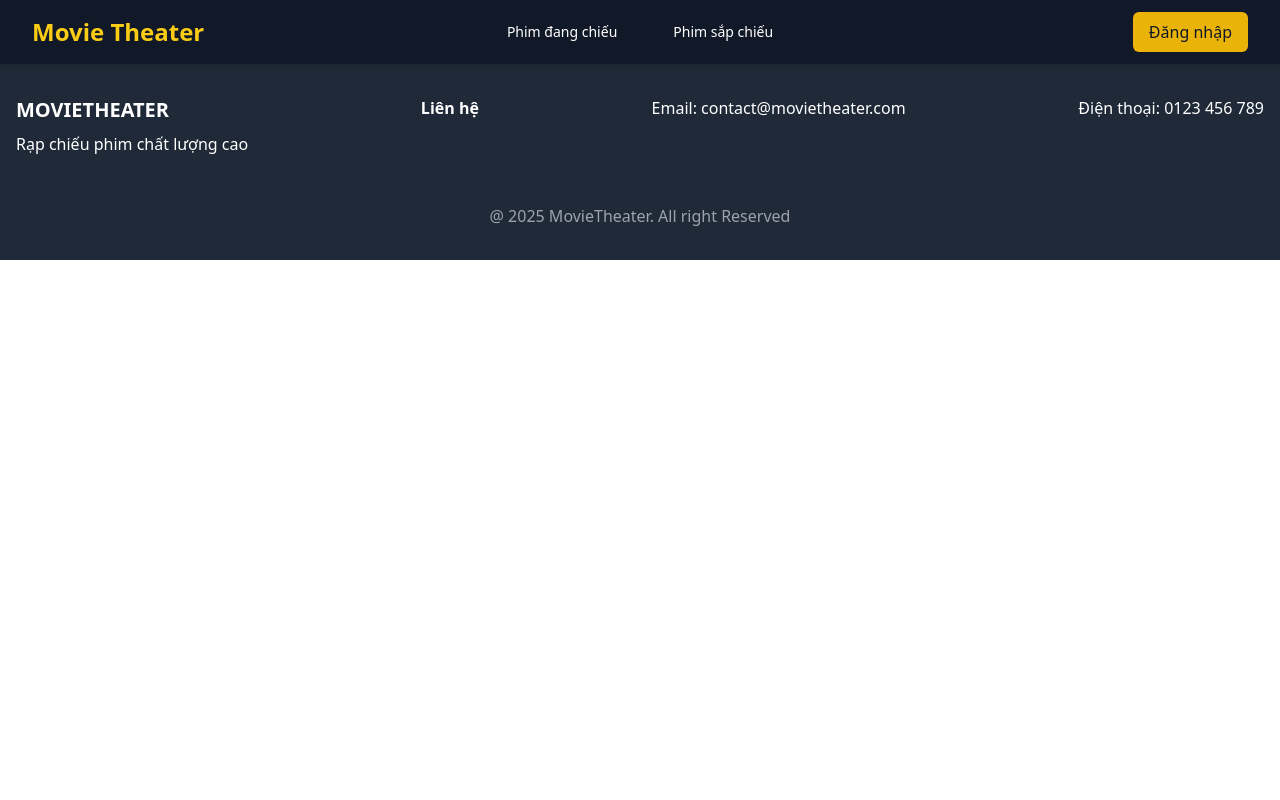
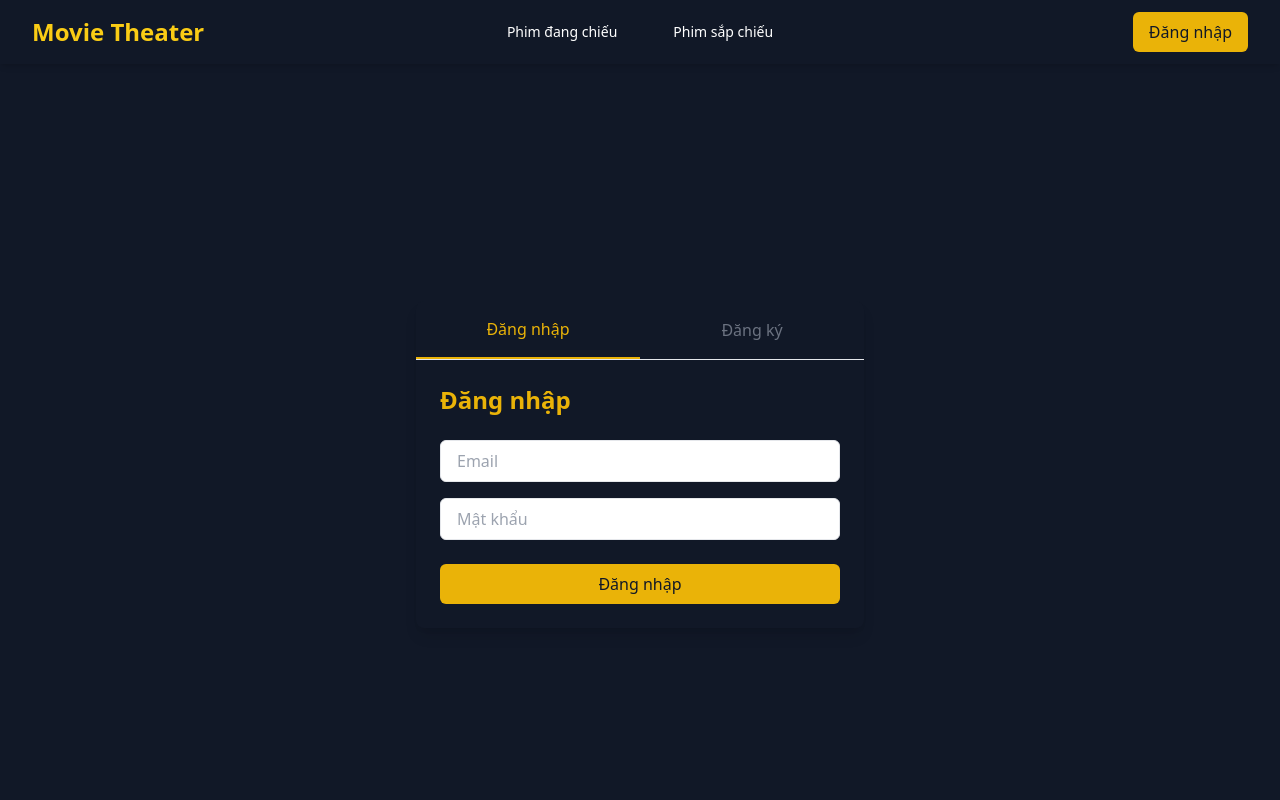
Before and after one commit to chaowei216/MovieTheater, a React (Vite) app in the folder Client/cinema-app/: page /login in a window 1280 px wide. Shown: the top 800 px of the page. Built offline with nearby package versions, Linux system fonts and the light colour scheme.

Commit message:
feat: Login and Register

```diff
--- a/Client/cinema-app/src/App.jsx
+++ b/Client/cinema-app/src/App.jsx
@@ -6,6 +6,7 @@ import Footer from "./Components/Footer";
 // import ComingSoon from "./Pages/ComingSoon";
 import MovieDetail from "./Pages/MovieDetail";
 import './index.css'
+import LoginRegister from "./Pages/LoginRegister";
 
 function App() {
   return (
@@ -17,6 +18,7 @@ function App() {
         <Route path="/" element={<Home />} />
         {/* <Route path="/now-showing" element={<NowShowing />} />
         <Route path="/coming-soon" element={<ComingSoon />} /> */}
+        <Route path="/login" element={<LoginRegister/>}/>
         <Route path="/movie/:id" element={<MovieDetail />} />
       </Routes>
 
--- /dev/null
+++ b/Client/cinema-app/src/Pages/LoginRegister.jsx
@@ -0,0 +1,183 @@
+import { useState } from "react"
+import {districtsByArea, favoriteCinemas} from "../data/area"
+
+const LoginRegister = () => {
+    const [activeTab, setActiveTab] = useState("login");
+
+    return (
+        <div className="flex items-center justify-center min-h-screen bg-gray-900 p-4">
+            <div className="bg-gray-900 rounded-lg w-full max-w-md overflow-hidden shadow-lg relative">
+                <div className="flex border-b">
+                    <button
+                        className={`flex-1 py-4 font-medium ${activeTab === "login" ? 'text-yellow-500 border-b-2 border-yellow-500' :'text-gray-500'}`}
+                        onClick={() => setActiveTab("login")}
+                    >
+                        Đăng nhập
+                    </button>
+                    <button
+                        className={`flex-1 py-4 font-medium ${activeTab === "register" ? 'text-yellow-500 border-b-2 border-yellow-500' :'text-gray-500'}`}
+                        onClick={() => setActiveTab("register")}
+                    >
+                        Đăng ký
+                    </button>
+                </div>
+
+                <div className="p-6">
+                    {activeTab === "login" ? (
+                        <LoginForm />
+                    ) : (
+                        <RegisterForm />
+                    )}
+                </div>
+            </div>
+        </div>
+    );
+};
+
+const LoginForm = () => {
+    const [email, setEmail] = useState("");
+    const [password, setPassword] = useState("");
+
+    const handleSubmit = (e) => {
+        e.preventDefault();
+        console.log(email, password);
+    };
+
+    return (
+        <form onSubmit={handleSubmit}>
+            <h2 className="text-2xl font-bold mb-6 text-yellow-500">Đăng nhập</h2>
+            <div className="mb-4">
+                <input
+                    type="email"
+                    placeholder="Email"
+                    className="w-full px-4 py-2 border rounded-md"
+                    value={email}
+                    onChange={(e) => setEmail(e.target.value)}
+                    required
+                />
+            </div>
+            <div className="mb-6">
+                <input
+                    type="password"
+                    placeholder="Mật khẩu"
+                    className="w-full px-4 py-2 border rounded-md"
+                    value={password}
+                    onChange={(e) => setPassword(e.target.value)}
+                    required
+                />
+            </div>
+            <button type="submit" className="w-full bg-yellow-500 text-gray-900 py-2 rounded-md font-medium hover:bg-yellow-600 transition">
+                Đăng nhập
+            </button>
+        </form>
+    );
+};
+
+const RegisterForm = () => {
+    const [name, setName] = useState("");
+    const [phone,setPhone] = useState("");
+    const [email, setEmail] = useState("");
+    const [password, setPassword] = useState("");
+    const [birthDate,setBirthDate] = useState("");
+    const [gender, setGender] = useState("");
+    const [area, setArea] = useState("");
+    const [district, setDistrict] = useState("");
+    const [cinema, setCinema] = useState("");
+
+
+    const handleSubmit = (e) => {
+        e.preventDefault();
+        console.log(name,phone, email, password, birthDate, gender, area, district, cinema);
+    };
+    const districtsOptions = area ? districtsByArea[area] || [] : [];
+    const cinemasOptions = area && district ? favoriteCinemas[area][district] || [] : [];
+
+    return (
+        <form onSubmit={handleSubmit}>
+            <h2 className="text-2xl font-bold mb-6 text-yellow-500">Đăng ký</h2>
+            <div className="mb-4">
+                <input type="text" placeholder="Họ tên" className="w-full px-4 py-2 border rounded-md"
+                    value={name} onChange={(e) => setName(e.target.value)} required />
+            </div>
+            <div className="mb-4">
+                <input type="tel" placeholder="Số điện thoại" className="w-full px-4 py-2 border rounded-md"
+                    value={phone} onChange={(e) => setPhone(e.target.value)} required />
+            </div>
+            <div className="mb-4">
+                <input type="email" placeholder="Email" className="w-full px-4 py-2 border rounded-md"
+                    value={email} onChange={(e) => setEmail(e.target.value)} required />
+            </div>
+            <div className="mb-4">
+                <input type="password" placeholder="Mật khẩu" className="w-full px-4 py-2 border rounded-md"
+                    value={password} onChange={(e) => setPassword(e.target.value)} required />
+            </div>
+            <div className="mb-4">
+                <label className="block mb-1 text-sm text-yellow-500">Ngày sinh</label>
+                <input type="date" className="w-full px-4 py-2 border rounded-md"
+                    value={birthDate} onChange={(e) => setBirthDate(e.target.value)} required />
+            </div>
+
+            <div className="mb-4">
+                <label className="block mb-1 text-sm text-yellow-500">Giới tính</label>
+                <div className="flex gap-4 text-yellow-500">
+                    <label className="flex items-center">
+                        <input type="radio" name="gender" value="Nam" checked={gender === "Nam"} onChange={() => setGender("Nam")} />
+                        <span className="ml-2">Nam</span>
+                    </label>
+                    <label className="flex items-center">
+                        <input type="radio" name="gender" value="Nữ" checked={gender === "Nữ"} onChange={() => setGender("Nữ")} />
+                        <span className="ml-2">Nữ</span>
+                    </label>
+                </div>
+            </div>
+            <div className="mb-4">
+                <label className="block mb-1 text-sm text-yellow-500">Khu vực</label>
+                <select className="w-full px-4 py-2 border rounded-md"
+                    value={area} onChange={(e) => {
+                        setArea(e.target.value);
+                        setDistrict("");
+                        setCinema("");
+                    }} required>
+                    <option value="">-- Chọn khu vực --</option>
+                    {Object.keys(districtsByArea).map((a) => (
+                        <option key={a} value={a}>{a}</option>
+                    ))}
+                </select>
+            </div>
+
+            {districtsOptions.length > 0 && (
+                <div className="mb-4">
+                    <label className="block mb-1 text-sm text-yellow-500">Quận</label>
+                    <select className="w-full px-4 py-2 border rounded-md"
+                        value={district} onChange={(e) => {
+                            setDistrict(e.target.value);
+                            setCinema("");
+                        }} required>
+                        <option value="">-- Chọn quận --</option>
+                        {districtsOptions.map((d) => (
+                            <option key={d} value={d}>{d}</option>
+                        ))}
+                    </select>
+                </div>
+            )}
+
+            {cinemasOptions.length > 0 && (
+                <div className="mb-6">
+                    <label className="block mb-1 text-sm text-yellow-500">Rạp yêu thích</label>
+                    <select className="w-full px-4 py-2 border rounded-md"
+                        value={cinema} onChange={(e) => setCinema(e.target.value)} required>
+                        <option value="">-- Chọn rạp --</option>
+                        {cinemasOptions.map((c) => (
+                            <option key={c} value={c}>{c}</option>
+                        ))}
+                    </select>
+                </div>
+            )}
+            <button type="submit" className="w-full bg-yellow-500 text-gray-900 py-2 rounded-md font-medium hover:bg-yellow-600 transition">
+                Đăng ký
+            </button>
+        </form>
+    );
+};
+
+export default LoginRegister;
--- /dev/null
+++ b/Client/cinema-app/src/data/area.js
@@ -0,0 +1,17 @@
+export const districtsByArea = {
+    "TP.HCM": ["Quận 1", "Quận 3", "Quận 7"],
+    "Hà Nội": ["Hoàn Kiếm", "Cầu Giấy", "Thanh Xuân"],
+};
+
+export const favoriteCinemas = {
+    "TP.HCM": {
+        "Quận 1": ["CGV Đồng Khởi", "CGV Nguyễn Trãi"],
+        "Quận 3": ["CGV Vạn Hạnh Mall"],
+        "Quận 7": ["CGV Crescent Mall"],
+    },
+    "Hà Nội": {
+        "Hoàn Kiếm": ["CGV Vincom Bà Triệu"],
+        "Cầu Giấy": ["CGV Indochina Plaza"],
+        "Thanh Xuân": ["CGV Royal City"],
+    },
+};
```
